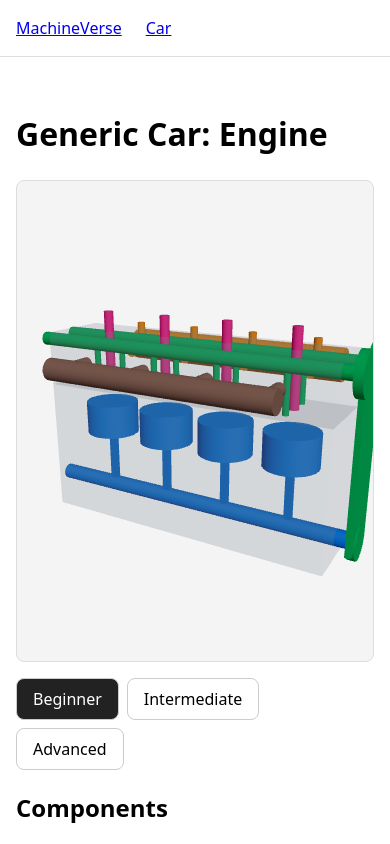
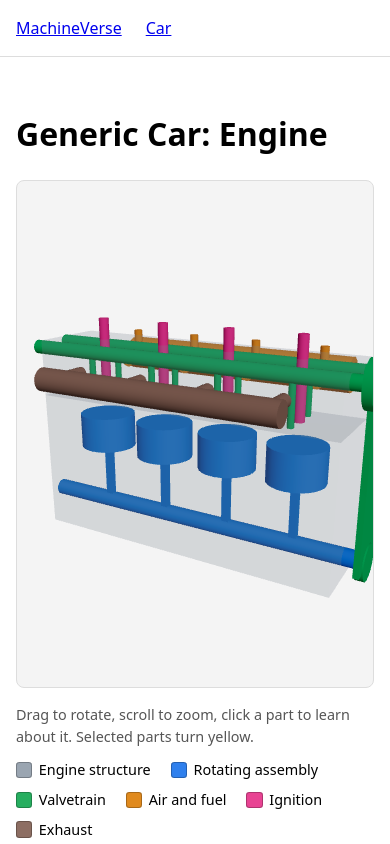
Before and after one commit to Harshaoo1/machineverse, a React (Vite) app: page /vehicle in a window 390 px wide. Shown: the top 844 px of the page. Built offline with nearby package versions, Linux system fonts and the light colour scheme.

Commit message:
Add legend, lazy-load the 3D viewer and improve accessibility

```diff
--- a/src/components/EngineViewer.tsx
+++ b/src/components/EngineViewer.tsx
@@ -3,7 +3,7 @@ import { Canvas } from '@react-three/fiber'
 import type { ThreeEvent } from '@react-three/fiber'
 import { OrbitControls, useCursor } from '@react-three/drei'
 import type { Intersection } from 'three'
-import { engineComponents } from '../data/engine'
+import { engineComponents, engineSystems } from '../data/engine'
 import { engineParts, systemColors } from '../data/engineLayout'
 import type { Part } from '../data/engineLayout'
 
@@ -83,7 +83,12 @@ function EngineViewer({ selectedId, onSelect }: EngineViewerProps) {
   }
 
    return (
-    <div className="viewer">
+    <>
+      <div
+        className="viewer"
+        role="img"
+        aria-label="Interactive 3D diagram of a four-cylinder petrol engine. Use the component buttons below to select parts with a keyboard."
+      >
         <Canvas camera={{ position: [4, 3, 7], fov: 45 }}>
           <ambientLight intensity={0.6} />
           <directionalLight position={[5, 5, 5]} intensity={1.5} />
@@ -104,6 +109,21 @@ function EngineViewer({ selectedId, onSelect }: EngineViewerProps) {
           <OrbitControls target={[0, 0.4, 0]} />
         </Canvas>
       </div>
+      <p className="viewer-hint">
+        Drag to rotate, scroll to zoom, click a part to learn about it. Selected parts turn yellow.
+      </p>
+      <ul className="legend" aria-label="Colour key">
+        {engineSystems.map((system) => (
+          <li key={system.id}>
+            <span
+              className="legend-swatch"
+              style={{ backgroundColor: systemColors[system.id] }}
+            />
+            {system.name}
+          </li>
+        ))}
+      </ul>
+    </>
   )
 }
 
--- a/src/index.css
+++ b/src/index.css
@@ -80,10 +80,45 @@ button[aria-pressed='true'] {
 }
 
 .viewer {
-  height: 30rem;
+  height: clamp(18rem, 60vh, 32rem);
   margin: 1rem 0;
   border: 1px solid #ddd;
   border-radius: 0.5rem;
   overflow: hidden;
   background: #f4f4f4;
 }
+
+.viewer-loading {
+  display: grid;
+  place-items: center;
+  color: #666;
+}
+
+.viewer-hint {
+  margin: 0;
+  font-size: 0.9rem;
+  color: #555;
+}
+
+.legend {
+  display: flex;
+  flex-wrap: wrap;
+  gap: 0.5rem 1.25rem;
+  list-style: none;
+  padding: 0;
+  margin: 0.75rem 0 1rem;
+  font-size: 0.9rem;
+}
+
+.legend li {
+  display: flex;
+  align-items: center;
+  gap: 0.4rem;
+}
+
+.legend-swatch {
+  width: 0.9rem;
+  height: 0.9rem;
+  border-radius: 0.2rem;
+  border: 1px solid rgba(0, 0, 0, 0.25);
+}
--- a/src/pages/VehiclePage.tsx
+++ b/src/pages/VehiclePage.tsx
@@ -1,8 +1,10 @@
-import { useState } from 'react'
+import { lazy, Suspense, useState } from 'react'
 import InfoPanel from '../components/InfoPanel'
 import { engineComponents } from '../data/engine'
 import type { Level } from '../data/types'
-import EngineViewer from '../components/EngineViewer'
+
+// Loaded only when this page opens, so the 3D library is not part of the first download
+const EngineViewer = lazy(() => import('../components/EngineViewer'))
 
 const levels: Level[] = ['beginner', 'intermediate', 'advanced']
 
@@ -15,7 +17,12 @@ function VehiclePage() {
   return (
     <>
       <h1>Generic Car: Engine</h1>
-      <EngineViewer selectedId={selectedId} onSelect={setSelectedId} />
+
+      <Suspense
+        fallback={<div className="viewer viewer-loading">Loading 3D view...</div>}
+      >
+        <EngineViewer selectedId={selectedId} onSelect={setSelectedId} />
+      </Suspense>
 
       <div role="group" aria-label="Explanation level" className="levels">
         {levels.map((option) => (
```
Lines whose indentation alone changed are shown as unchanged.
